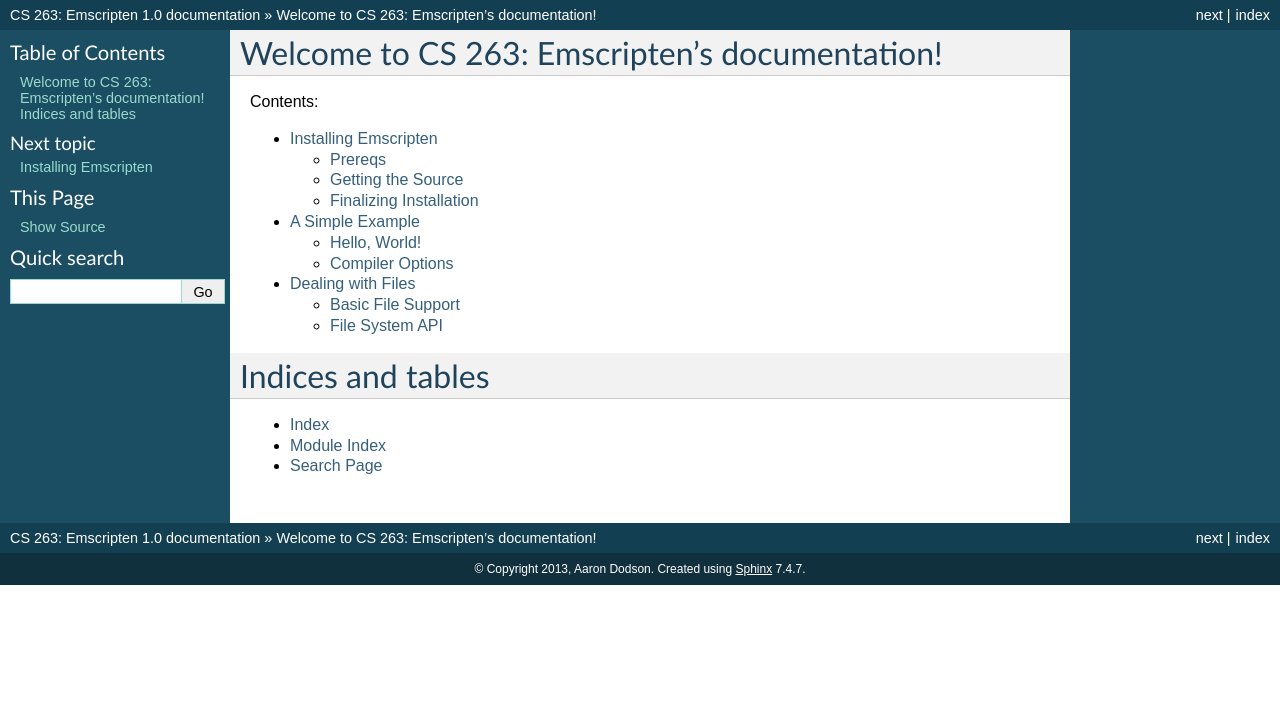
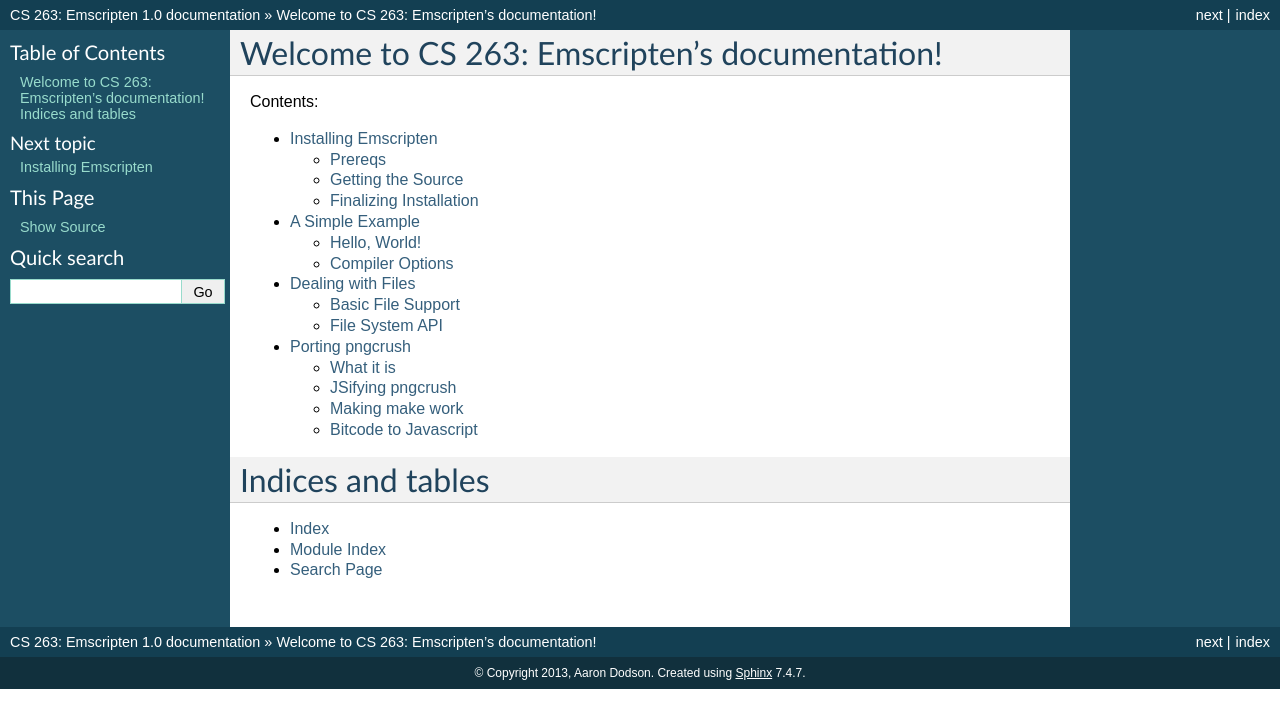
Before and after one commit to gonfunko/CS-263, a Sphinx documentation site: the page built from Documentation/source/index.rst, in a window 1280 px wide. Shown: the top 728 px of the page. Built offline with Sphinx 7.4.7, drawn with Linux system fonts in a browser that asks for light colours; some of the changed lines change nothing that is shown.

Commit message:
Added documentation on porting pngcrush

```diff
--- a/Documentation/source/index.rst
+++ b/Documentation/source/index.rst
@@ -14,6 +14,7 @@
    installation
    simpleexample
    files
+   pngcrush
 
 
 
--- /dev/null
+++ b/Documentation/source/pngcrush.rst
@@ -0,0 +1,36 @@
+Porting pngcrush
+================
+
+While Emscripten makes it simple to port basic programs, it is most impressive when used to make fairly complex software available on the web. As an example, this document shows how to use Emscripten to compile pngcrush to Javascript.
+
+What it is
+----------
+
+PNGCrush is a command-line program that compresses .PNG image files with various compression and filtering methods to produce the smallest possible image. It takes as input a PNG image, and writes out the compressed version. The latest source (this tutorial assumes version 1.7.58) is available at http://sourceforge.net/projects/pmt/files/latest/download?source=files.
+
+JSifying pngcrush
+-----------------
+
+To begin, download and extract the pngcrush source code, then ``cd`` into the directory it was extracted to. There are 50 or so C files and a Makefile. Although the official Emscripten documentation (https://github.com/kripken/emscripten/wiki/Building-Projects) suggests that simply swapping ``./configure`` and ``make`` with ``emconfigure ./configure`` and ``emmake make``, in practice this is rarely sufficient. It is however easy, and is therefore worth trying before proceeding. In the case of pngcrush, there is no ``configure`` file. Running ``emmake make`` actually builds pngcrush normally using ``gcc``, producing an x86 executable. This is not the desired behavior, so we'll have to make some changes.
+
+Making make work
+----------------
+
+The first thing to try changing is the Makefile. Open it in a text editor and replace the occurrences of ``gcc`` with ``emcc``, then save the Makefile, switch back to the terminal, and try running ``emmake make`` again. Once again, files will be compiled. This time, ``emcc`` will compile the C files into LLVM bitcode, then link them into a single LLVM bitcode file named ``pngcrush``. This is neither an x86 executable nor Javascript, but it is something we can work with.
+
+Bitcode to Javascript
+---------------------
+
+For the final stage, we need to convert the bitcode file to Javascript. First, rename the bitcode file so ``emcc`` knows what to do with it:
+
+``mv pngcrush pngcrush.bc``
+
+Next, invoke ``emcc`` one more time:
+
+``emcc pngcrush.bc -o pngcrush.js``
+
+After a bit of time, the final Javascript program will be created. To run it, type the following at a terminal:
+
+``node pngcrush.js``
+
+You'll see pngcrush output usage instructions, since it wasn't invoked with any arguments. Actually using input and output files is a bit more complex - take a look at the documentation for the file system APIs for guidance.
```
